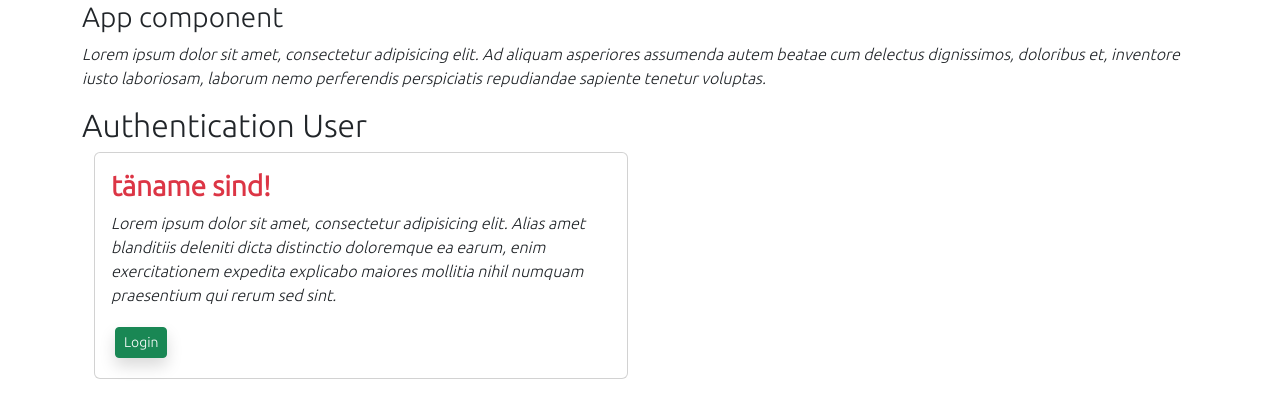
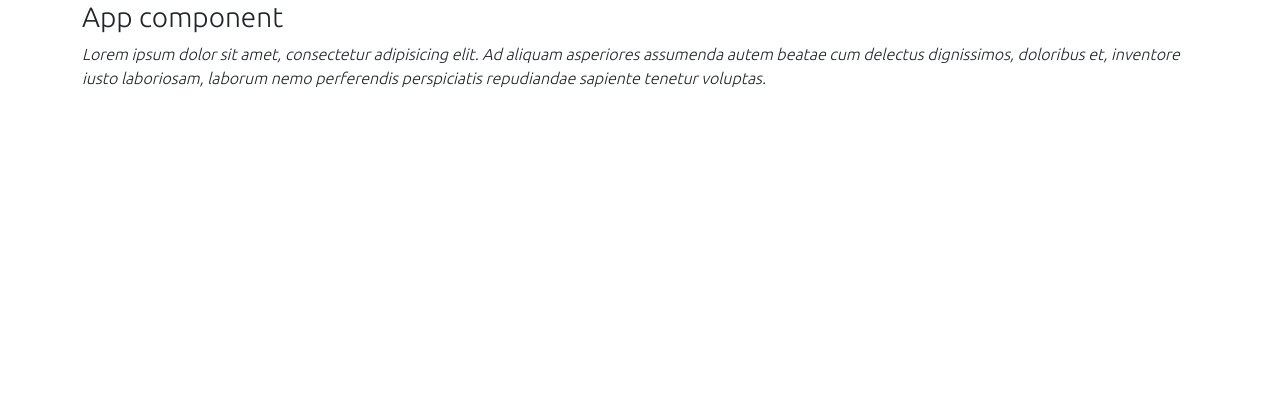
Before and after one commit to 5OO/vue-schnell-kurs, a Vue app: page / in a window 1280 px wide. Shown: the top 418 px of the page. Built offline with nearby package versions, Linux system fonts and the light colour scheme.

Commit message:
list renderdamine

```diff
--- a/src/App.vue
+++ b/src/App.vue
@@ -10,7 +10,6 @@
     </div>
   </div>
 
-<auth-user/>
 
 </div>
 
@@ -18,9 +17,8 @@
 
 <script>
 
-import AuthUser from "@/components/AuthUser";
 export default {
-  components: {AuthUser  }
+  components: {  }
 }
 </script>
 <style>
```
